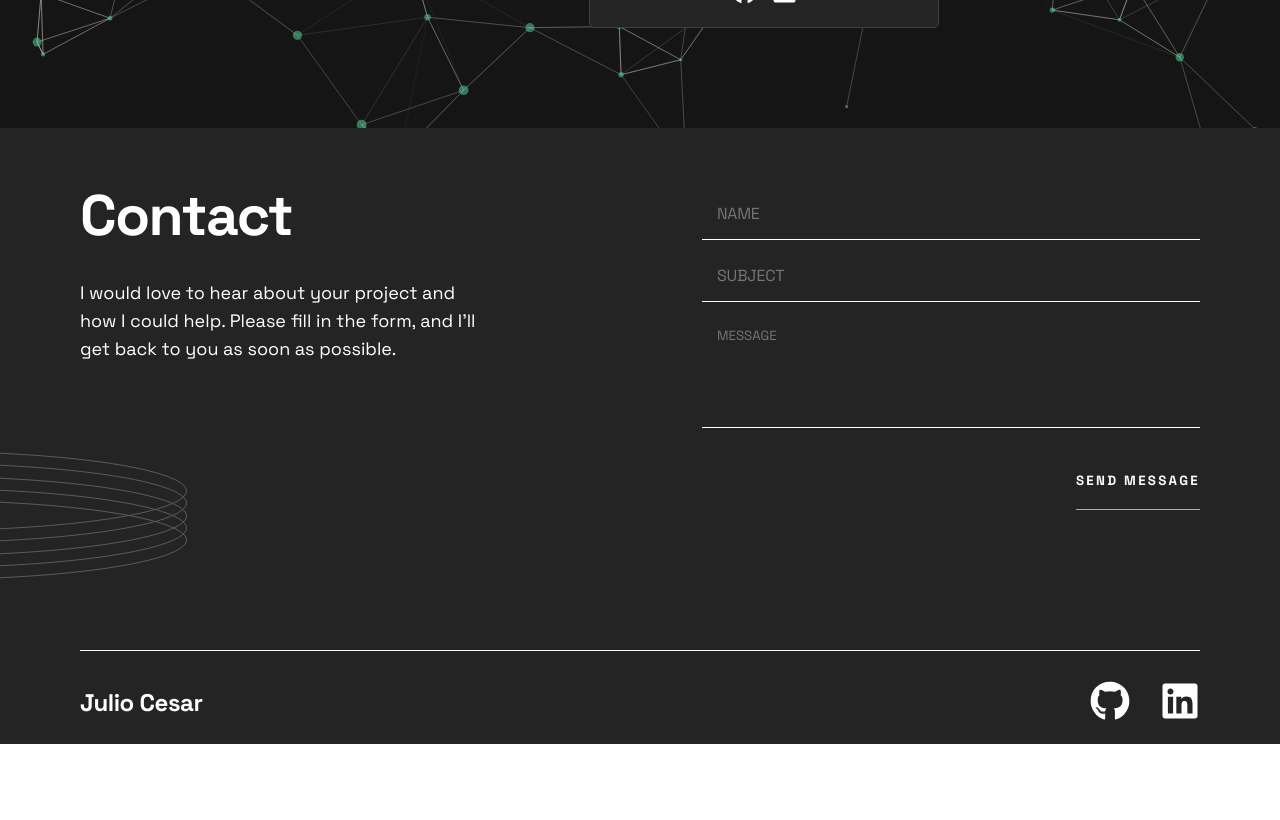
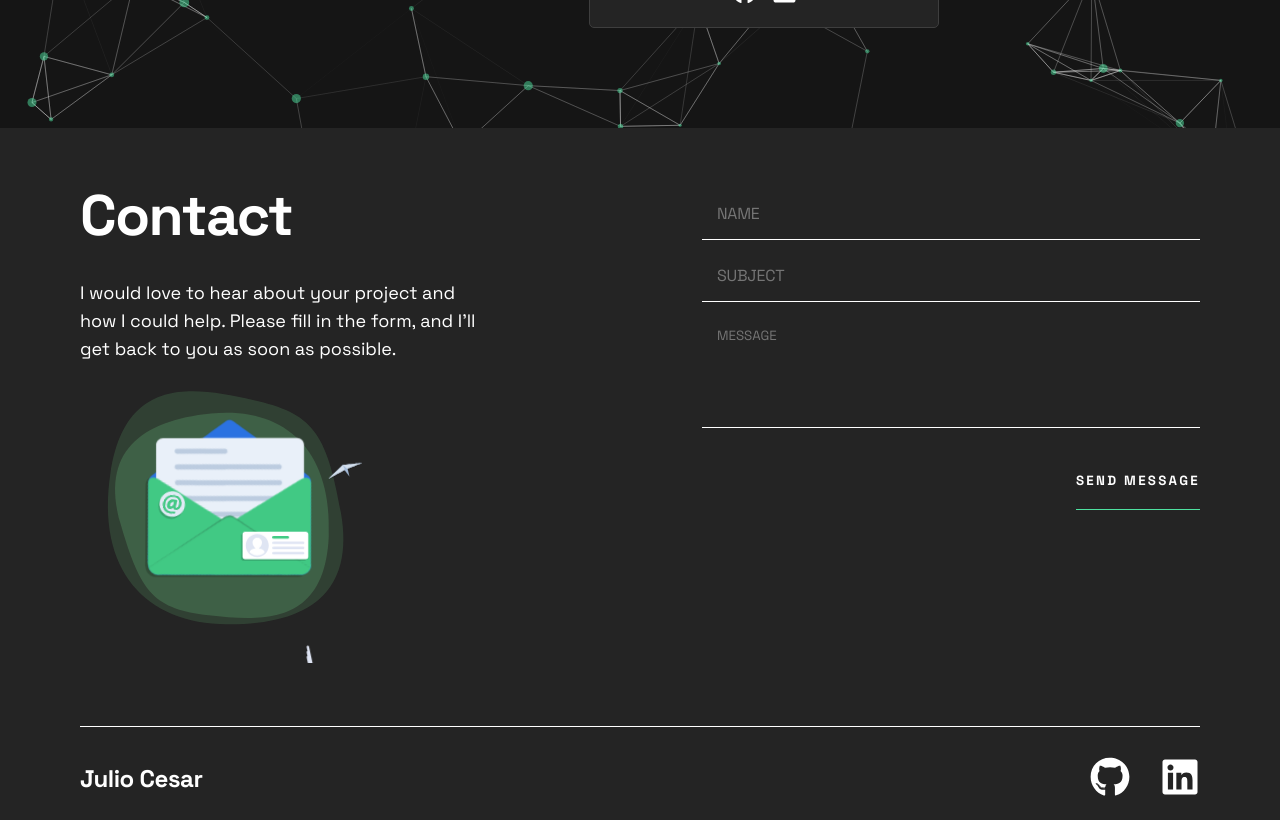
Before and after one commit to JuliocesarWpedro/portfolio, a React (Vite) app: page / in a window 1280 px wide. Shown: the part 1700-2520 px from the top of the page. Before the commit the page ends 2444 px from the top, so only its background shows below. Built offline with nearby package versions, Linux system fonts and the light colour scheme.

Commit message:
feat: contact animation

```diff
--- a/package.json
+++ b/package.json
@@ -12,6 +12,7 @@
   "dependencies": {
     "framer-motion": "^10.16.4",
     "i18next": "^23.6.0",
+    "lottie-react": "^2.4.0",
     "react": "^18.2.0",
     "react-dom": "^18.2.0",
     "react-hook-form": "^7.48.2",
--- a/src/Components/Contact/Contact.module.scss
+++ b/src/Components/Contact/Contact.module.scss
@@ -8,19 +8,30 @@
   background-color: $color-bg2;
   margin-top: 100px;
   position: relative;
-  padding: 60px 80px 80px;
+  padding: 60px 80px 0px 80px;
   z-index: 1;
 
+
+  >svg {
+    display: none;
+  }
+
+  @media (max-width: 1050px) {
+    >svg {
+      display: block;
+    }
+  }
+
   @media (max-width: 900px) {
-    padding: 60px 80px 30px 80px;
+    padding: 60px 80px 30px 0px 80px;
   }
 
   @media (max-width: 850px) {
-    padding: 60px 35px 30px 35px;
+    padding: 60px 35px 30px 0px 35px;
   }
 
   @media (max-width: 500px) {
-    padding: 60px 20px 30px 20px;
+    padding: 60px 20px 30px 0px 20px;
   }
 }
 
@@ -38,10 +49,19 @@
 }
 
 .contactText {
-
   display: flex;
   flex-direction: column;
-  gap: 35px;
+
+  @media(max-width: 1050px) {
+    div {
+      display: none;
+    }
+  }
+
+  svg {
+    width: 300px !important;
+    height: 300px !important;
+  }
 
   h2 {
     @include text-l;
@@ -54,6 +74,7 @@
   }
 
   p {
+    margin-top: 35px;
     @include text-body;
     max-width: 450px;
   }
--- a/src/Components/Contact/Contact.tsx
+++ b/src/Components/Contact/Contact.tsx
@@ -4,6 +4,8 @@ import { SubmitHandler, FieldValues, useForm } from 'react-hook-form';
 import { AiOutlineExclamationCircle } from 'react-icons/ai';
 import ElementDetail from '../../SvgComponents/ElementDetail';
 import { useLanguage } from '../../hooks/useLanguage';
+import Lottie from 'lottie-react';
+import animationEmail from '.././../Animation/Animation - 1701902791959.json';
 const Contact = () => {
   const { translate, currentLanguage } = useLanguage();
   const {
@@ -32,10 +34,11 @@ const Contact = () => {
   };
   return (
     <div id="contact" className={styles.contactContainer}>
-      <ElementDetail />
+      <ElementDetail  />
       <div className={styles.contactText}>
         <h2> {translate('contactTitle')}</h2>
         <p>{translate('contactDescription')}</p>
+        <Lottie animationData={animationEmail} />
       </div>
       <form
         onSubmit={handleSubmit(onSubmit)}
--- a/src/Components/Projects/Projects.tsx
+++ b/src/Components/Projects/Projects.tsx
@@ -1,8 +1,5 @@
 import React from 'react';
 import styles from './Projects.module.scss';
-import 'swiper/css';
-import 'swiper/css/pagination';
-import 'swiper/css/navigation';
 import { useLanguage } from '../../hooks/useLanguage';
 import CardProject from './CardProject';
 import ProjectCardInProgress from './ProjectCardInProgress';
--- a/src/SvgComponents/ElementDetail.tsx
+++ b/src/SvgComponents/ElementDetail.tsx
@@ -2,7 +2,11 @@ import React from 'react';
 function ElementDetail() {
   return (
     <svg
-    style={{position: 'absolute', left: '0', top: '70%'}}
+      style={{
+        position: 'absolute',
+        left: '0',
+        top: '70%',
+      }}
       xmlns="http://www.w3.org/2000/svg"
       width="187"
       height="129"
```
Also changed, not shown: src/Animation/Animation - 1701902791959.json (renamed from public/Animation - 1701902791959.json), 1 other file (tests, documents, lock files or other folders).
